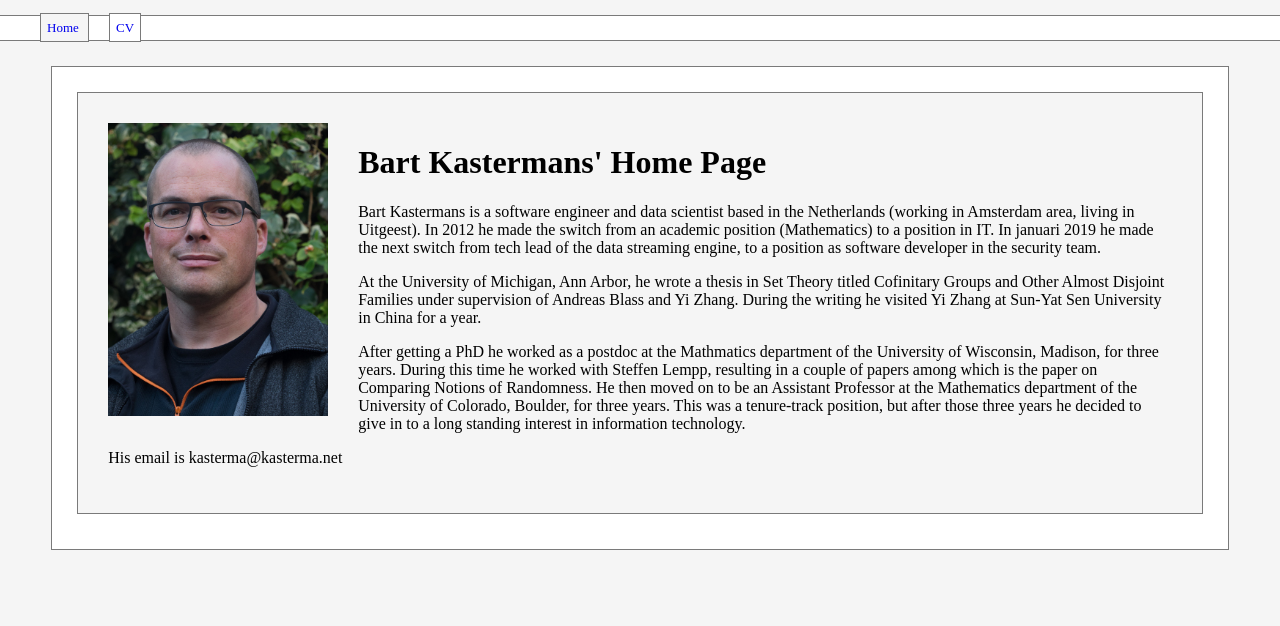
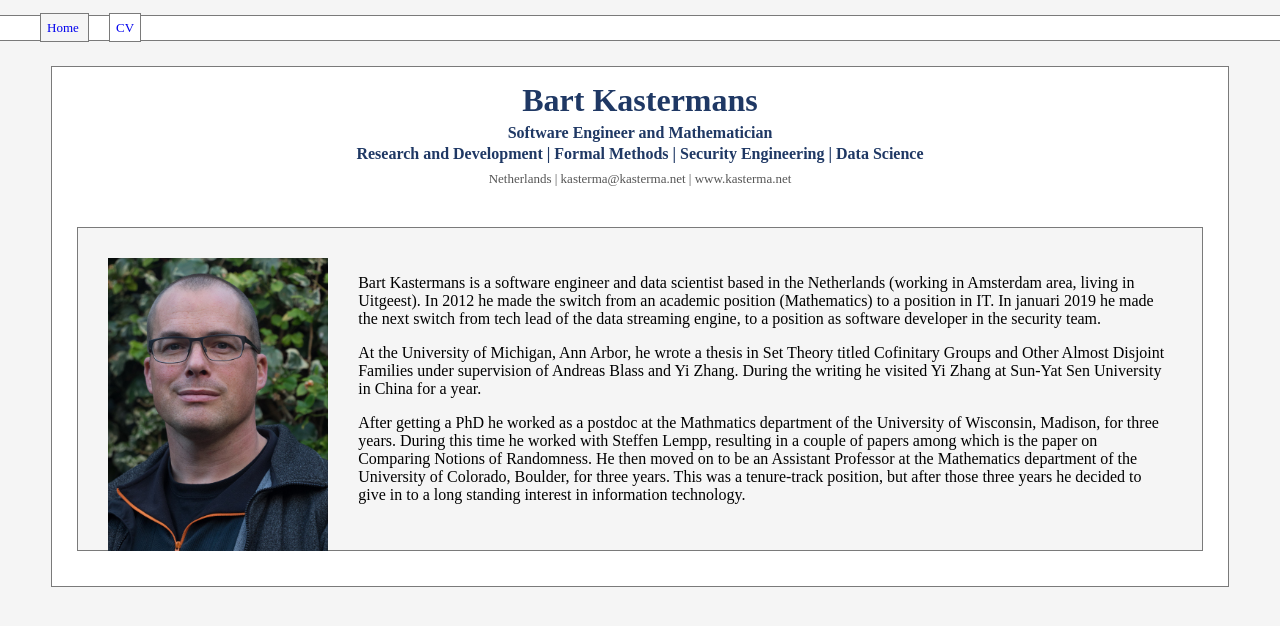
Before and after one commit to kasterma/kasterma.github.io, a Jekyll site: the page built from index.html, in a window 1280 px wide. Shown: the top 626 px of the page. Built offline with Jekyll 4.4.1, drawn with Linux system fonts in a browser that asks for light colours.

Commit message:
pageheader improvement

```diff
--- /dev/null
+++ b/_includes/pageheader.html
@@ -0,0 +1,6 @@
+<div class="pageheader">
+  <h1>Bart Kastermans</h1>
+  <p class="headersubtitle">Software Engineer and Mathematician</p>
+  <p class="headertags">Research and Development | Formal Methods | Security Engineering | Data Science</p>
+  <p class="headercontact">Netherlands | kasterma@kasterma.net | www.kasterma.net</p>
+</div>
--- a/css/main.css
+++ b/css/main.css
@@ -2,6 +2,36 @@ body {
     margin : 0;
     Padding : 0;
     background-color : 	#F5F5F5;
+}
+
+/* page header (name, title, tags, contact line) */
+.pageheader {
+    text-align : center;
+    padding : 15px 10px 15px 10px;
+}
+
+.pageheader h1 {
+    margin : 0 0 5px 0;
+    color : #1F3864;
+    font-size : 2em;
+}
+
+.pageheader .headersubtitle {
+    margin : 0 0 3px 0;
+    color : #1F3864;
+    font-weight : bold;
+}
+
+.pageheader .headertags {
+    margin : 0 0 8px 0;
+    color : #1F3864;
+    font-weight : bold;
+}
+
+.pageheader .headercontact {
+    margin : 0;
+    color : #555555;
+    font-size : small;
 }
 
 /* navigation bar */
@@ -83,14 +113,6 @@ a.navitem:hover {
     background-color : White;
     margin : -80px 4% 4% 4%;
     padding : 0px 0px 10px 0px;
-    border : 1px solid #7A7A7A;
-}
-
-/* extra padding */
-.content_ep {
-    background-color : White;
-    margin : -80px 4% 4% 4%;
-    padding : 20px 20px 20px 20px;
     border : 1px solid #7A7A7A;
 }
 
@@ -189,7 +211,7 @@ p.caption
     border : 1px solid #7A7A7A;
     padding-left : 15px;
     padding-right : 15px;
-    margin-bottom: 20px;
+    margin: 20px;
     line-height : 140%;
     background-color : 	#F5F5F5;
 }
--- a/cv.html
+++ b/cv.html
@@ -5,7 +5,9 @@ title: Bart Kastermans' CV
 {% assign  active="cv" %}
 {% include menu.html %}
 
- <div class="content_ep">
+ <div class="content">
+
+{% include pageheader.html %}
 
 <div class="cvbox">
 <blockquote>
--- a/index.html
+++ b/index.html
@@ -7,12 +7,12 @@ title: Bart Kastermans' Home Page
 
 <div class="content">
 
+{% include pageheader.html %}
+
 <div class="hpbox">
 
    <img class="mypic"
         src="images/me.jpg" />
-
-   <h1>Bart Kastermans' Home Page</h1>
 
    <p>
      Bart Kastermans is a software engineer and data scientist based
@@ -43,9 +43,5 @@ title: Bart Kastermans' Home Page
      long standing interest in information technology.
    </p>
 
-   <p>
-     His email is kasterma@kasterma.net
-   </p>
-
 </div>
 </div>
```
Also changed, not shown: 1 other file.
